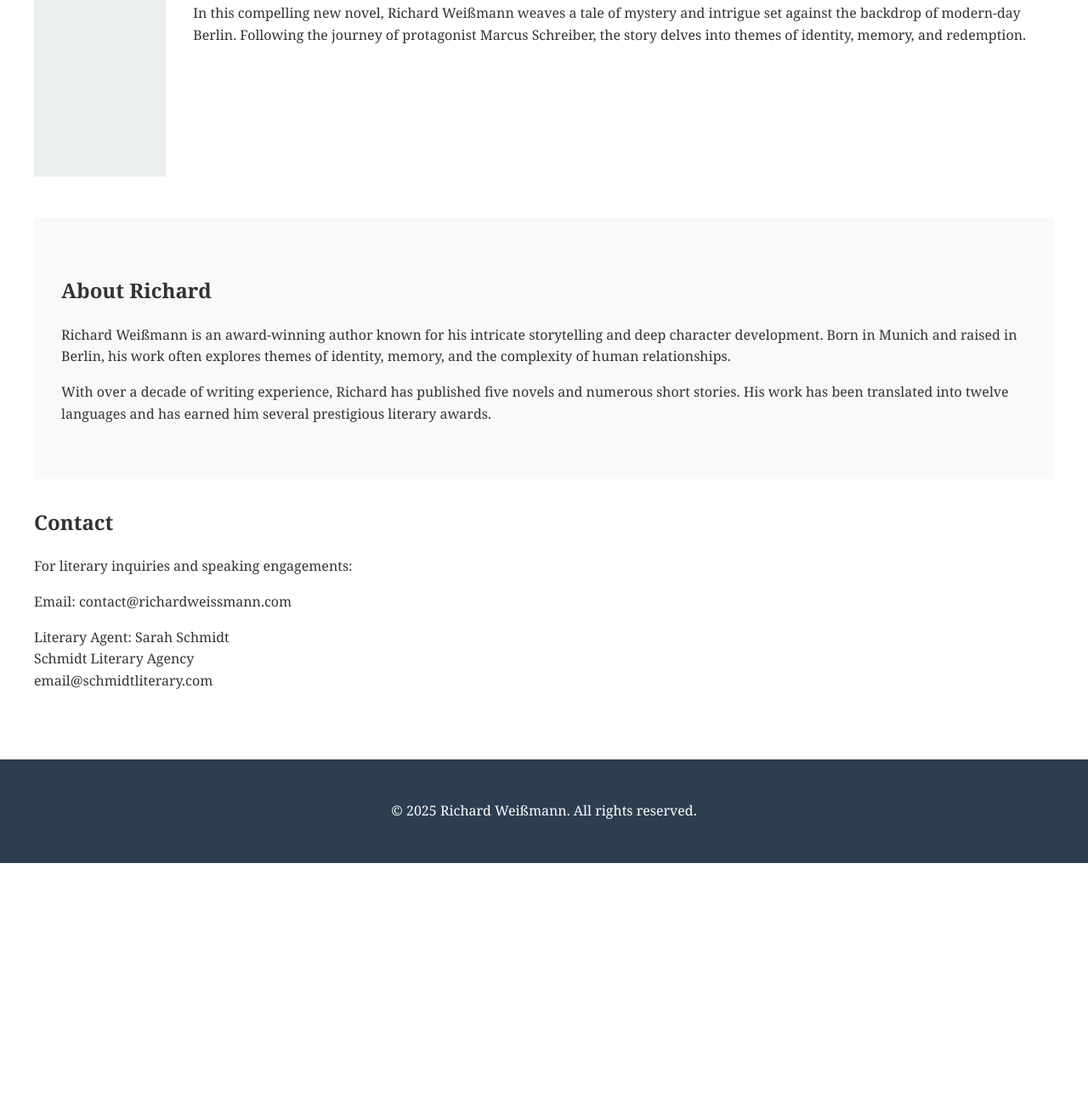
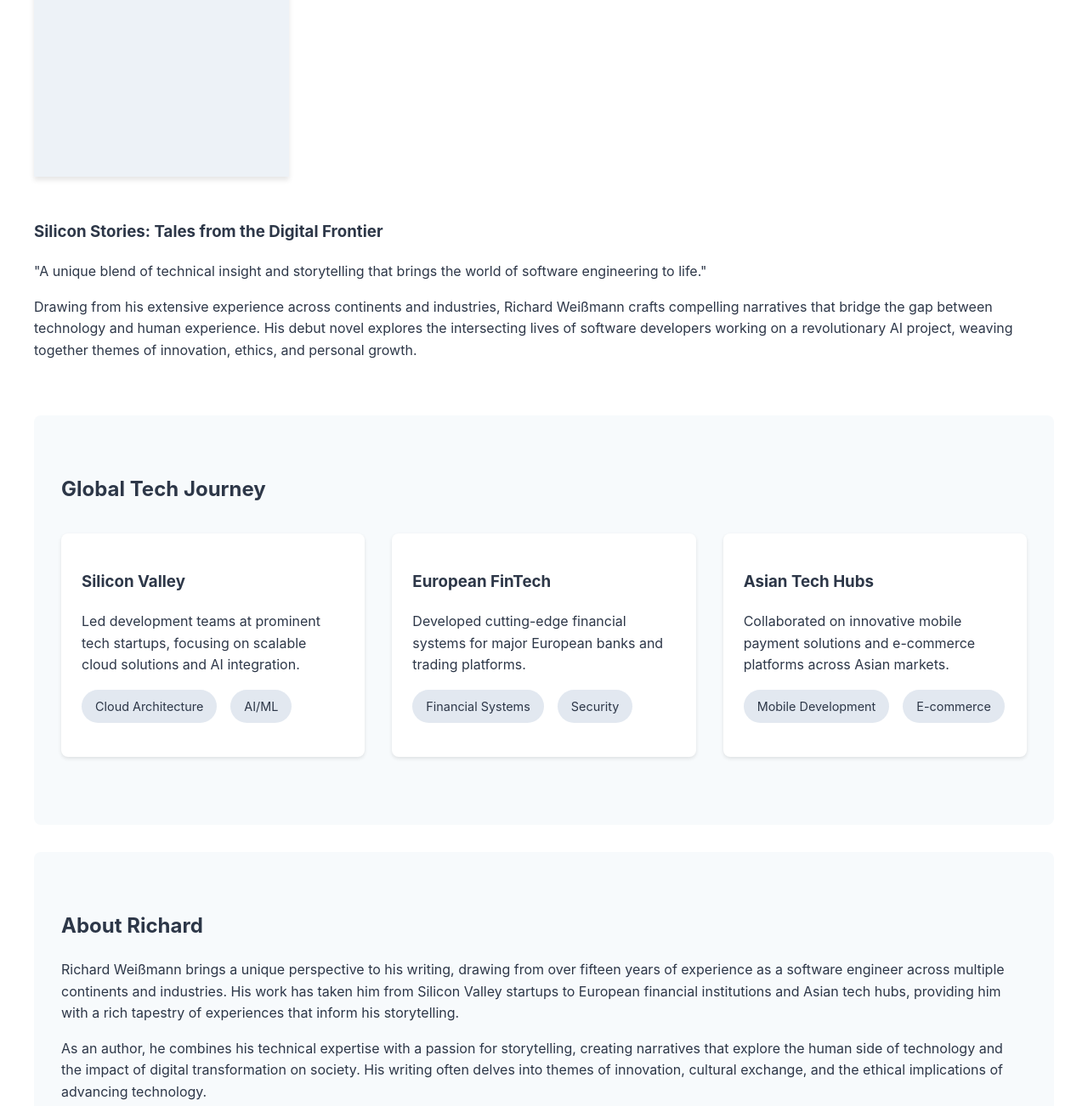
Before and after one commit to Nrapendra786/my_profile, a plain HTML site: page index.html in a window 1280 px wide. Shown: the part 702-2004 px from the top of the page at 85% size. Before the commit the page ends 1718 px from the top, so only its background shows below. Drawn offline with nearby package versions, Linux system fonts and the light colour scheme.

Commit message:
Update index.html

```diff
--- a/index.html
+++ b/index.html
@@ -3,28 +3,31 @@
 <head>
     <meta charset="UTF-8">
     <meta name="viewport" content="width=device-width, initial-scale=1.0">
-    <title>Richard Weißmann - Author</title>
+    <title>Richard Weißmann - Software Engineer & Author</title>
     <script src="https://cdnjs.cloudflare.com/ajax/libs/bootstrap/5.3.2/js/bootstrap.min.js"></script>
     <style>
         body {
-            font-family: 'Georgia', serif;
+            font-family: 'Inter', sans-serif;
             line-height: 1.6;
             margin: 0;
             padding: 0;
-            color: #333;
+            color: #2d3748;
         }
 
         header {
-            background-color: #2c3e50;
+            background: linear-gradient(135deg, #1a365d 0%, #2c5282 100%);
             color: white;
             padding: 4rem 2rem;
             text-align: center;
         }
 
         nav {
-            background-color: #34495e;
+            background-color: #2d3748;
             padding: 1rem;
             text-align: center;
+            position: sticky;
+            top: 0;
+            z-index: 1000;
         }
 
         nav a {
@@ -32,10 +35,11 @@
             text-decoration: none;
             margin: 0 1rem;
             padding: 0.5rem;
+            transition: all 0.3s ease;
         }
 
         nav a:hover {
-            background-color: #465c71;
+            background-color: #4a5568;
             border-radius: 4px;
         }
 
@@ -50,29 +54,61 @@
             align-items: center;
             gap: 2rem;
             margin: 3rem 0;
+            flex-wrap: wrap;
         }
 
         .book-cover {
             width: 300px;
             height: 450px;
-            background-color: #ecf0f1;
+            background-color: #edf2f7;
             display: flex;
             align-items: center;
             justify-content: center;
+            box-shadow: 0 4px 6px rgba(0, 0, 0, 0.1);
         }
 
         .about-section {
-            background-color: #f9f9f9;
+            background-color: #f7fafc;
             padding: 3rem 2rem;
+            margin: 2rem 0;
+            border-radius: 8px;
+        }
+
+        .experience-grid {
+            display: grid;
+            grid-template-columns: repeat(auto-fit, minmax(250px, 1fr));
+            gap: 2rem;
             margin: 2rem 0;
         }
 
+        .experience-card {
+            background: white;
+            padding: 1.5rem;
+            border-radius: 8px;
+            box-shadow: 0 2px 4px rgba(0, 0, 0, 0.1);
+        }
+
         footer {
-            background-color: #2c3e50;
+            background-color: #2d3748;
             color: white;
             text-align: center;
             padding: 2rem;
             margin-top: 2rem;
+        }
+
+        .tech-stack {
+            display: flex;
+            flex-wrap: wrap;
+            gap: 1rem;
+            margin: 1rem 0;
+        }
+
+        .tech-badge {
+            background-color: #e2e8f0;
+            padding: 0.5rem 1rem;
+            border-radius: 20px;
+            font-size: 0.9rem;
+            color: #2d3748;
         }
     </style>
 </head>
@@ -80,39 +116,70 @@
     <nav>
         <a href="#home">Home</a>
         <a href="#books">Books</a>
+        <a href="#experience">Experience</a>
         <a href="#about">About</a>
         <a href="#contact">Contact</a>
     </nav>
 
     <header>
         <h1>Richard Weißmann</h1>
-        <p>Bestselling Author of Technology Startup</p>
+        <p>Software Engineer | Global Technology Expert | Author</p>
     </header>
 
     <div class="container">
         <section id="featured">
-            <h2>Latest Release</h2>
+            <h2>Latest Book</h2>
             <div class="featured-book">
                 <div class="book-cover">
                     <img src="/api/placeholder/300/450" alt="Latest book cover">
                 </div>
                 <div class="book-info">
-                    <h3>The Silent Echo</h3>
-                    <p>"A masterpiece of contemporary literature that explores the depths of human connection."</p>
-                    <p>In this compelling new novel, Richard Weißmann weaves a tale of mystery and intrigue set against the backdrop of modern-day Berlin. Following the journey of protagonist Marcus Schreiber, the story delves into themes of identity, memory, and redemption.</p>
+                    <h3>Silicon Stories: Tales from the Digital Frontier</h3>
+                    <p>"A unique blend of technical insight and storytelling that brings the world of software engineering to life."</p>
+                    <p>Drawing from his extensive experience across continents and industries, Richard Weißmann crafts compelling narratives that bridge the gap between technology and human experience. His debut novel explores the intersecting lives of software developers working on a revolutionary AI project, weaving together themes of innovation, ethics, and personal growth.</p>
+                </div>
+            </div>
+        </section>
+
+        <section id="experience" class="about-section">
+            <h2>Global Tech Journey</h2>
+            <div class="experience-grid">
+                <div class="experience-card">
+                    <h3>Silicon Valley</h3>
+                    <p>Led development teams at prominent tech startups, focusing on scalable cloud solutions and AI integration.</p>
+                    <div class="tech-stack">
+                        <span class="tech-badge">Cloud Architecture</span>
+                        <span class="tech-badge">AI/ML</span>
+                    </div>
+                </div>
+                <div class="experience-card">
+                    <h3>European FinTech</h3>
+                    <p>Developed cutting-edge financial systems for major European banks and trading platforms.</p>
+                    <div class="tech-stack">
+                        <span class="tech-badge">Financial Systems</span>
+                        <span class="tech-badge">Security</span>
+                    </div>
+                </div>
+                <div class="experience-card">
+                    <h3>Asian Tech Hubs</h3>
+                    <p>Collaborated on innovative mobile payment solutions and e-commerce platforms across Asian markets.</p>
+                    <div class="tech-stack">
+                        <span class="tech-badge">Mobile Development</span>
+                        <span class="tech-badge">E-commerce</span>
+                    </div>
                 </div>
             </div>
         </section>
 
         <section id="about" class="about-section">
             <h2>About Richard</h2>
-            <p>Richard Weißmann is an award-winning author known for his intricate storytelling and deep character development. Born in Munich and raised in Berlin, his work often explores themes of identity, memory, and the complexity of human relationships.</p>
-            <p>With over a decade of writing experience, Richard has published five novels and numerous short stories. His work has been translated into twelve languages and has earned him several prestigious literary awards.</p>
+            <p>Richard Weißmann brings a unique perspective to his writing, drawing from over fifteen years of experience as a software engineer across multiple continents and industries. His work has taken him from Silicon Valley startups to European financial institutions and Asian tech hubs, providing him with a rich tapestry of experiences that inform his storytelling.</p>
+            <p>As an author, he combines his technical expertise with a passion for storytelling, creating narratives that explore the human side of technology and the impact of digital transformation on society. His writing often delves into themes of innovation, cultural exchange, and the ethical implications of advancing technology.</p>
         </section>
 
         <section id="contact">
             <h2>Contact</h2>
-            <p>For literary inquiries and speaking engagements:</p>
+            <p>For technical consulting, speaking engagements, or literary inquiries:</p>
             <p>Email: contact@richardweissmann.com</p>
             <p>Literary Agent: Sarah Schmidt<br>
             Schmidt Literary Agency<br>
```
